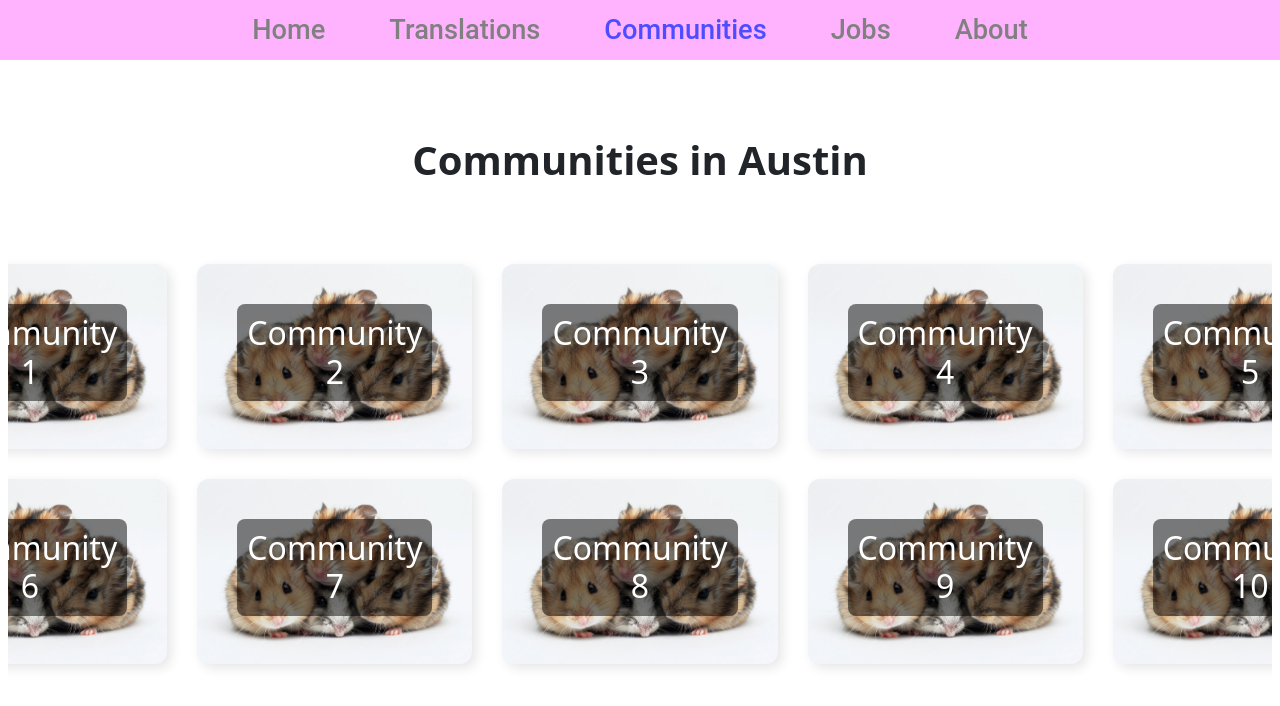
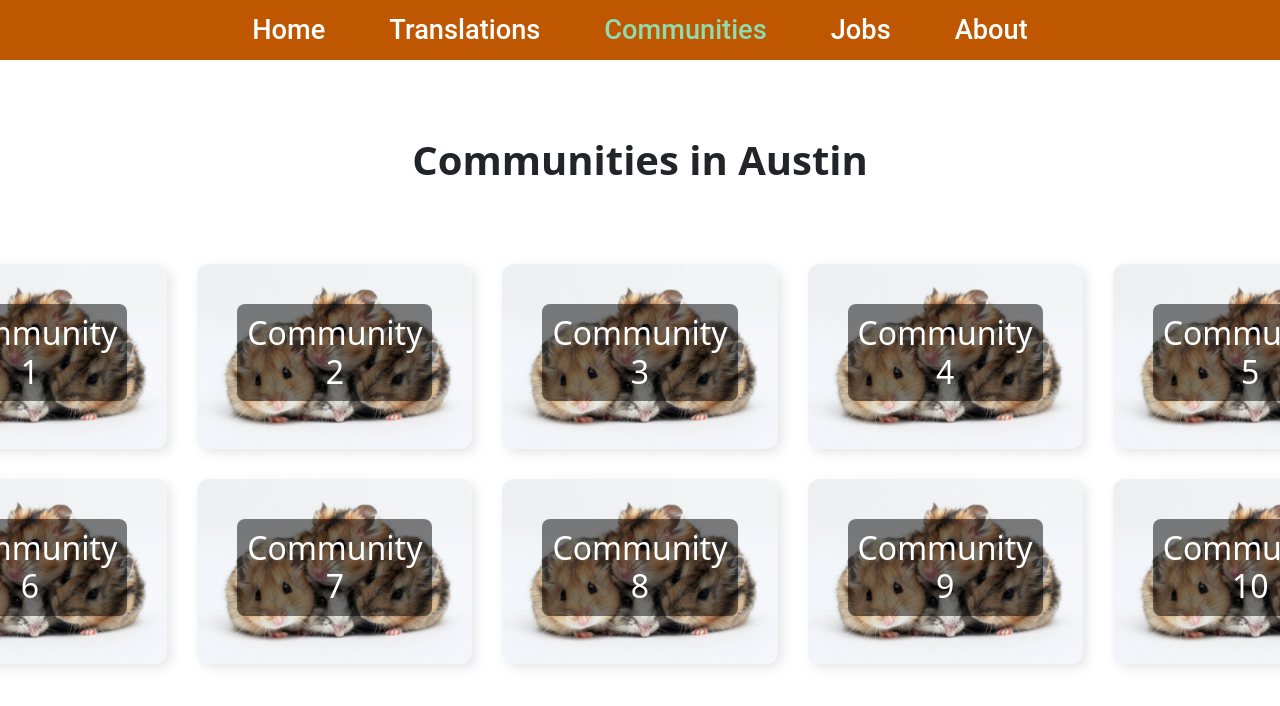
Before and after one commit to TorresEdwin/SpeakATX, a React (Vite) app in the folder frontend/: page /communities in a window 1280 px wide. Shown: the top 706 px of the page. Built offline with nearby package versions, Linux system fonts and the light colour scheme.

Commit message:
another commit

```diff
--- a/frontend/src/App.css
+++ b/frontend/src/App.css
@@ -3,11 +3,11 @@
   margin: 0 auto;
   padding: 2rem;
   text-align: center;
-    overflow-x: hidden;
+  width: 100%; /* Ensure full width */
+  /* Remove overflow-x: hidden to prevent content clipping */
 }
 
 /*****************  Models *********************/
-  /* Container for the grid */
 .link-grid {
   display: grid;
   grid-template-columns: repeat(3, 1fr); /* 3 equal-width columns */
@@ -47,7 +47,6 @@
 }
 
 /*****************  Splash Page  *********************/
-  /* Splash Page Style */
 .splash-main {
   height: 100vh;
   margin: 0;
@@ -57,7 +56,7 @@
 }
 
 .splash {
-    position: fixed;  /* Covers the entire viewport */
+  position: fixed; /* Covers the entire viewport */
   top: 0;
   left: 0;
   width: 100vw; /* Full width */
@@ -65,10 +64,10 @@
   min-width: 100vw; /* Ensures it stretches */
   min-height: 100vh; /* Ensures it stretches */
   background-image: url("./assets/picture.webp"); /* Background image */
-    background-size: 100% 100%; /* Forces full coverage (stretch if needed) */
+  background-size: cover; /* Forces full coverage (stretch if needed) */
   background-position: center; /* Centers the image */
   background-repeat: no-repeat; /* Prevents tiling */
-    background-attachment: fixed;
+  background-attachment: fixed; /* Fix the background during scroll */
 }
 
 /* Adjust the splash content to move below the fixed navbar */
@@ -78,6 +77,16 @@
   box-shadow: 10px 20px 20px rgb(68, 83, 71, 0.8);
   margin-top: 60px; /* Push content below the navbar */
   padding: 20px;
+  /* Add some padding for better readability */
 }
 
-  /*****************  About *********************/
+* {
+  margin: 0;
+  padding: 0;
+  box-sizing: border-box;
+}
+
+body, html {
+  width: 100%;
+  overflow-x: hidden; /* Hide horizontal overflow */
+}
--- a/frontend/src/components/Navbar/NavbarElements.jsx
+++ b/frontend/src/components/Navbar/NavbarElements.jsx
@@ -3,7 +3,7 @@ import { NavLink as Link } from "react-router-dom";
 import styled from "styled-components";
 
 export const Nav = styled.nav`
-    background: #ffb3ff;
+    background: #bf5700;
     height: 60px;
     display: flex;
     justify-content: center; /* Centers the navbar content */
@@ -16,7 +16,7 @@ export const Nav = styled.nav`
 `;
 
 export const NavLink = styled(Link)`
-    color: #808080;
+    color: #FFFFFF;
     display: flex;
     align-items: center;
     text-decoration: none;
@@ -27,7 +27,7 @@ export const NavLink = styled(Link)`
     font-family: 'Roboto', sans-serif;
     margin: 0 1rem; /* Balances spacing */
     &.active {
-        color: #4d4dff;
+        color:rgb(144, 219, 176);
     }
 `;
 
--- a/frontend/src/pages/communities.jsx
+++ b/frontend/src/pages/communities.jsx
@@ -15,15 +15,24 @@ const services = [
 
 const CommunitiesPage = () => {
   return (
-    <div style={{ padding: "20px", maxWidth: "1200px", margin: "0 auto", textAlign: "center" }}>
+    <div
+      style={{
+        padding: "20px",
+        maxWidth: "1200px",
+        margin: "0 auto",
+        textAlign: "center",
+      }}
+    >
       <h1 style={{ fontSize: "40px", fontWeight: "bold", marginBottom: "80px" }}>Communities in Austin</h1>
       <div
         style={{
           display: "grid",
           gap: "30px",
-          gridTemplateColumns: "repeat(5, 1fr)",
+          gridTemplateColumns: "repeat(5, 1fr)", /* Always 5 columns */
+          gridTemplateRows: "repeat(2, auto)", /* Adjust row height based on content */
+          gridAutoRows: "minmax(180px, auto)", /* Allows flexibility in row height */
           justifyContent: "center",
-          alignItems: "center"
+          alignItems: "center",
         }}
       >
         {services.map((service, index) => (
@@ -49,6 +58,7 @@ const CommunitiesPage = () => {
               backgroundRepeat: "no-repeat",
               cursor: "pointer",
               transition: "transform 0.2s ease-in-out",
+              objectFit: "cover", /* Ensures the image covers the button without cutting off */
             }}
             onClick={() => alert(`You clicked on ${service.name}`)}
             onMouseOver={(e) => e.currentTarget.style.transform = "scale(1.05)"}
```
Lines whose indentation alone changed are shown as unchanged.
